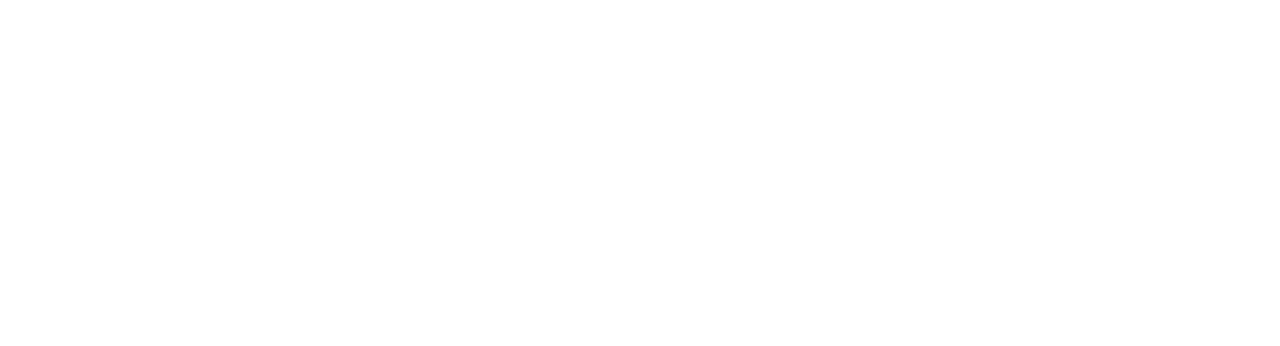
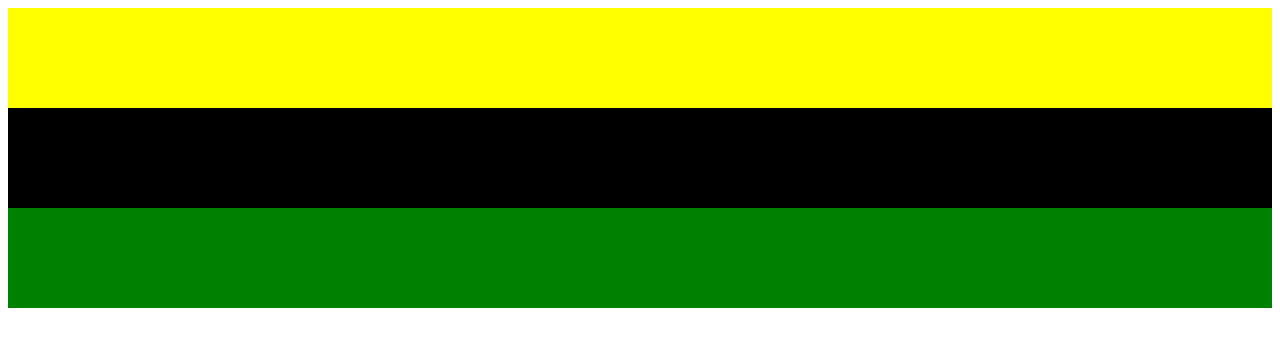
Before and after one commit to pameam/test1, a plain HTML site: page index.html in a window 1280 px wide. Drawn offline with Linux system fonts and the light colour scheme.

Commit message:
implementando cambios

```diff
--- a/css/style.css
+++ b/css/style.css
@@ -1,3 +1,12 @@
 div{
   height: 100px;
 }
+.yellow {
+  background-color: yellow;
+}
+.black {
+  background-color: black;
+}
+.green {
+  background-color: green;
+}
--- a/index.html
+++ b/index.html
@@ -3,11 +3,12 @@
   <head>
     <meta charset="utf-8">
     <title></title>
-    <link rel="stylesheet" href="/css/style.css">
+    <link rel="stylesheet" href="css/style.css">
   </head>
   <body>
     <div class="yellow"></div>
     <div class="black"></div>
+    <div class="green"></div>
 
   </body>
 </html>
```
